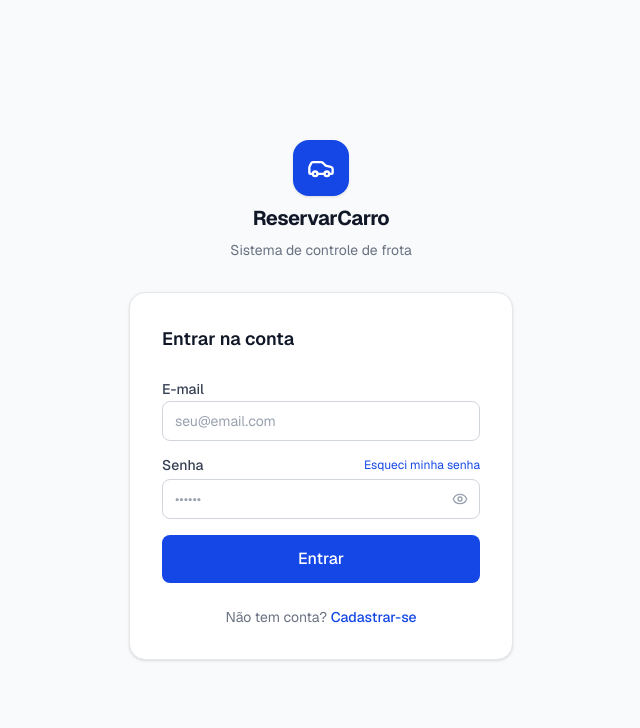
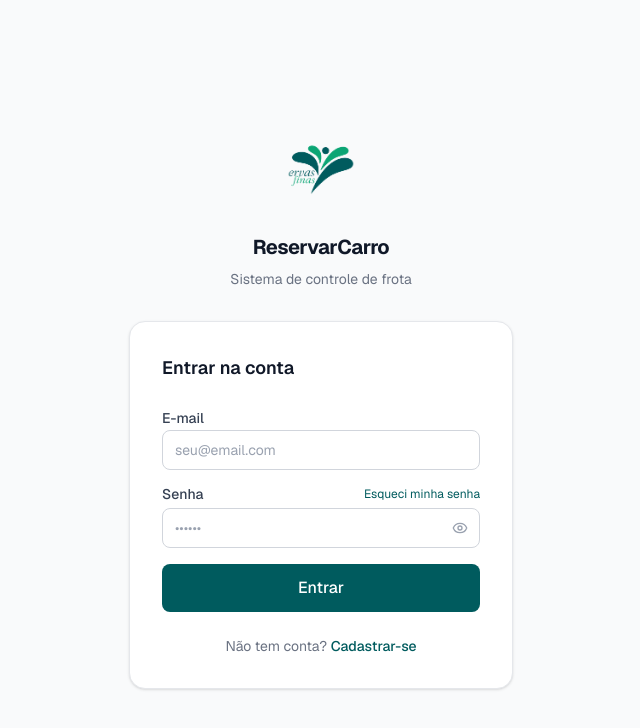
Before and after one commit to Marcusvn2006/reservar-carro, a Next.js app: page /login in a window 1280 px wide. Shown: the top 728 px of the page, without its empty margins (319-959 px from the left). Built offline with nearby package versions, Linux system fonts and the light colour scheme.

Commit message:
Refactor code structure for improved readability and maintainability

```diff
--- a/app/(auth)/layout.tsx
+++ b/app/(auth)/layout.tsx
@@ -1,4 +1,4 @@
-import { Car } from "lucide-react";
+import Image from "next/image";
 
 export default function AuthLayout({ children }: { children: React.ReactNode }) {
   return (
@@ -6,9 +6,14 @@ export default function AuthLayout({ children }: { children: React.ReactNode })
       <div className="w-full max-w-sm">
         {/* Logo */}
         <div className="flex flex-col items-center gap-2 mb-8">
-          <div className="flex h-14 w-14 items-center justify-center rounded-2xl bg-blue-700 text-white shadow">
-            <Car className="h-7 w-7" />
-          </div>
+          <Image
+            src="/logo.png"
+            alt="Ervas Finas"
+            width={80}
+            height={80}
+            className="object-contain"
+            priority
+          />
           <h1 className="text-xl font-bold text-gray-900 tracking-tight">
             ReservarCarro
           </h1>
--- a/app/globals.css
+++ b/app/globals.css
@@ -3,21 +3,37 @@
 @theme inline {
   --font-sans: var(--font-geist);
 
-  --color-primary: #1d4ed8;
+  /* Marca Ervas Finas */
+  --color-primary: #005b5e;
   --color-primary-foreground: #ffffff;
+  --color-ring: #005b5e;
+
   --color-destructive: #dc2626;
   --color-destructive-foreground: #ffffff;
   --color-muted: #f3f4f6;
   --color-muted-foreground: #6b7280;
   --color-border: #e5e7eb;
   --color-input: #e5e7eb;
-  --color-ring: #1d4ed8;
   --color-background: #ffffff;
   --color-foreground: #111827;
   --color-card: #ffffff;
   --color-card-foreground: #111827;
   --color-accent: #f3f4f6;
   --color-accent-foreground: #111827;
+
+  /* Paleta blue remapeada para as cores da marca.
+     Todos os blue-* no app herdam automaticamente. */
+  --color-blue-50:  #edfaf7;
+  --color-blue-100: #ccf2e8;
+  --color-blue-200: #99e5d1;
+  --color-blue-300: #4dd6b4;
+  --color-blue-400: #00c993;
+  --color-blue-500: #00a87c;
+  --color-blue-600: #007c6f;
+  --color-blue-700: #005b5e;
+  --color-blue-800: #004449;
+  --color-blue-900: #002e31;
+  --color-blue-950: #001a1c;
 
   --radius-sm: 0.375rem;
   --radius-md: 0.5rem;
```
Also changed, not shown: public/Logo.png (added).
